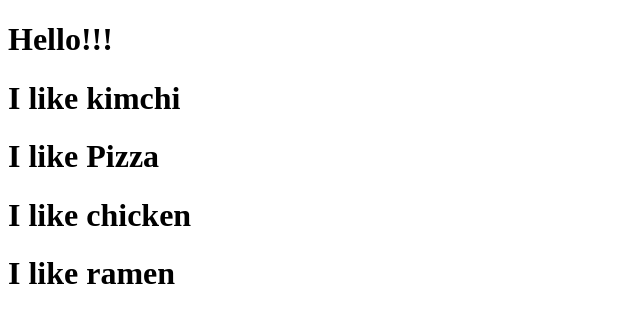
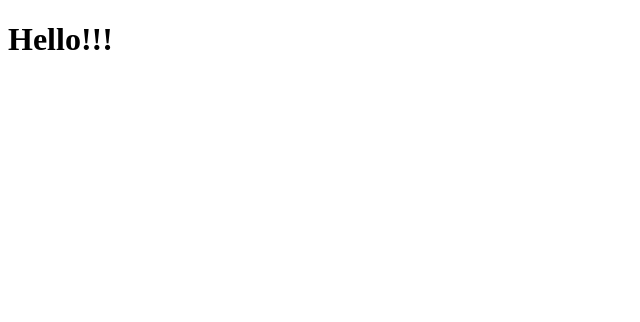
Before and after one commit to hyorim-h/movie_app_2022, a React (Create React App) app: page / in a window 1280 px wide. Shown: the top 322 px of the page, without its empty margins (0-640 px from the left). Built offline with nearby package versions, Linux system fonts and the light colour scheme.

Commit message:
04-1 비슷한 컴포넌트 여러 개 만들기

```diff
--- a/src/App.js
+++ b/src/App.js
@@ -1,17 +1,26 @@
 import React from 'react';
 
-function Food(props) {
-  return <h1>I like {props.fav}</h1>
+function Food({fav}) {
+  return <h1>I like {fav}</h1>
 }
+
+const foodILike = [
+  {name: 'kimchi',
+   image: 'https://img.hankyung.com/photo/202108/99.27186019.1.jpg',},
+   {name: 'pizza',
+   image: 'https://img.hankyung.com/photo/202108/99.27186019.1.jpg',},
+   {name: 'doncasu',
+   image: 'https://img.hankyung.com/photo/202108/99.27186019.1.jpg',},
+   {name: 'kimbap',
+   image: 'https://img.hankyung.com/photo/202108/99.27186019.1.jpg',},
+   {name: 'bibimbap',
+   image: 'https://img.hankyung.com/photo/202108/99.27186019.1.jpg',},
+];
 
 function App() {
   return (
     <div>
       <h1>Hello!!!</h1>
-      <Food fav="kimchi" />
-      <Food fav="Pizza" />
-      <Food fav="chicken" />
-      <Food fav="ramen" />
     </div>
   );
 }
```
